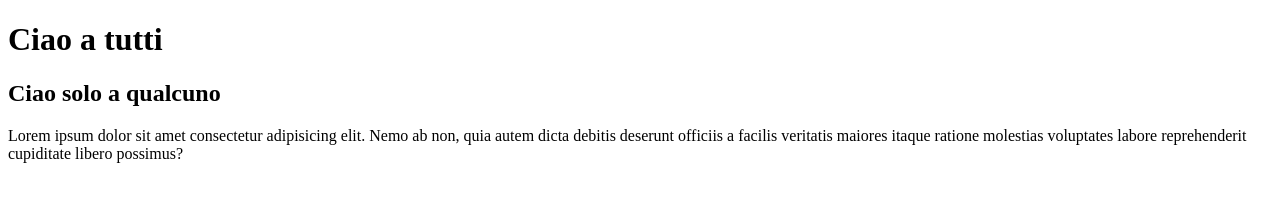
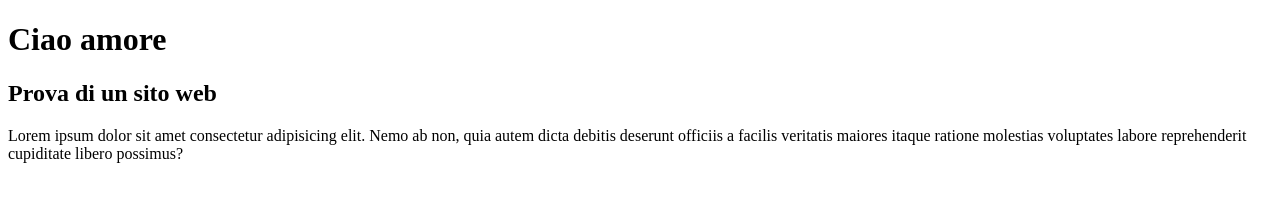
Before and after one commit to andrewdev22/repo-test, a plain HTML site: page index.html in a window 1280 px wide. Drawn offline with Linux system fonts and the light colour scheme.

Commit message:
Update index.html

```diff
--- a/index.html
+++ b/index.html
@@ -7,8 +7,8 @@
     <title>Document</title>
 </head>
 <body>
-    <h1>Ciao a tutti</h1>
-    <h2>Ciao solo a qualcuno</h2>
+    <h1>Ciao amore</h1>
+    <h2>Prova di un sito web</h2>
     <p>Lorem ipsum dolor sit amet consectetur adipisicing elit. Nemo ab non, quia autem dicta debitis deserunt officiis a facilis veritatis maiores itaque ratione molestias voluptates labore reprehenderit cupiditate libero possimus?</p>
 </body>
 </html>
```
